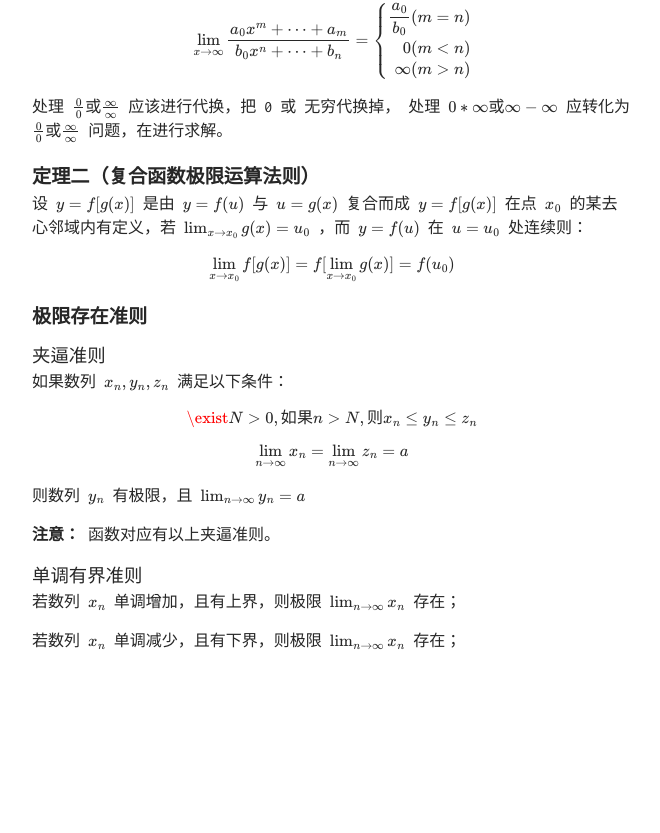
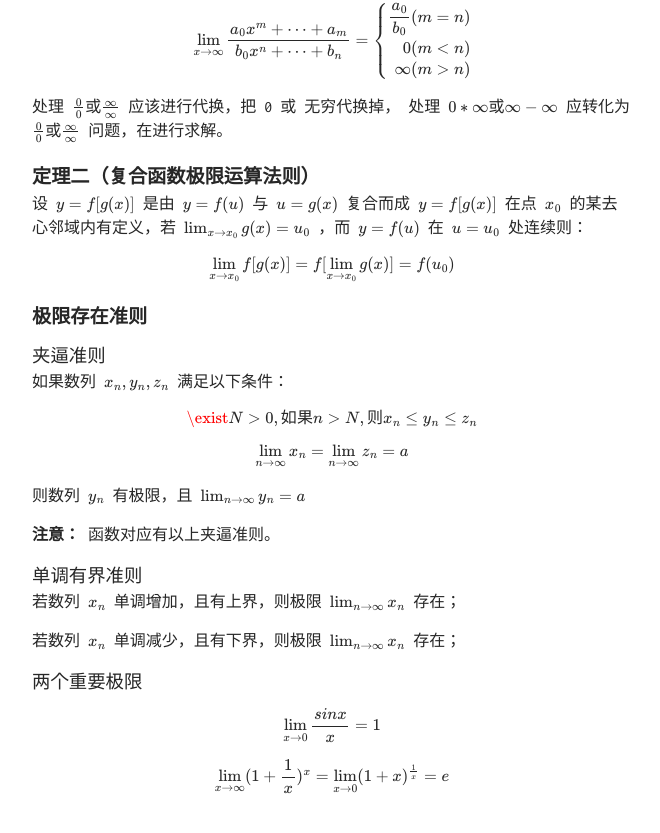
Before and after one commit to TobiahShaw/TobiahShaw.github.io, a Jekyll site: the page built from _posts/2019-09-05-Unavoidable-of-Mathematics-—-limits.md, in a window 1280 px wide and 900 px high, scrolled down 2657 px. Shown: the top 833 px of the window, without its empty margins (308-968 px from the left). Built offline with Jekyll 4.4.1, drawn with Linux system fonts in a browser that asks for light colours; our own code applies the rules of GitHub Pages for plain Markdown files; formulas are drawn with MathJax 3; before the commit the page ends 3415 px from its top, so only the background shows below that.

Commit message:
Two Important Limits;

```diff
--- a/_posts/2019-09-05-Unavoidable-of-Mathematics-—-limits.md
+++ b/_posts/2019-09-05-Unavoidable-of-Mathematics-—-limits.md
@@ -137,3 +137,9 @@ $$ \lim_{n → \infty} x_n = \lim_{n → \infty} z_n = a $$
 若数列 $ \{x_n\} $ 单调增加，且有上界，则极限 $ \lim_{n → \infty} x_n $ 存在；
 
 若数列 $ \{x_n\} $ 单调减少，且有下界，则极限 $ \lim_{n → \infty} x_n $ 存在；
+
+### 两个重要极限
+
+$$ \lim_{x → 0} \frac{sin x}{x} = 1 $$
+
+$$ \lim_{x → \infty} (1 + \frac{1}{x})^x = \lim_{x → 0} (1 + x)^{\frac{1}{x}} = e $$
```
